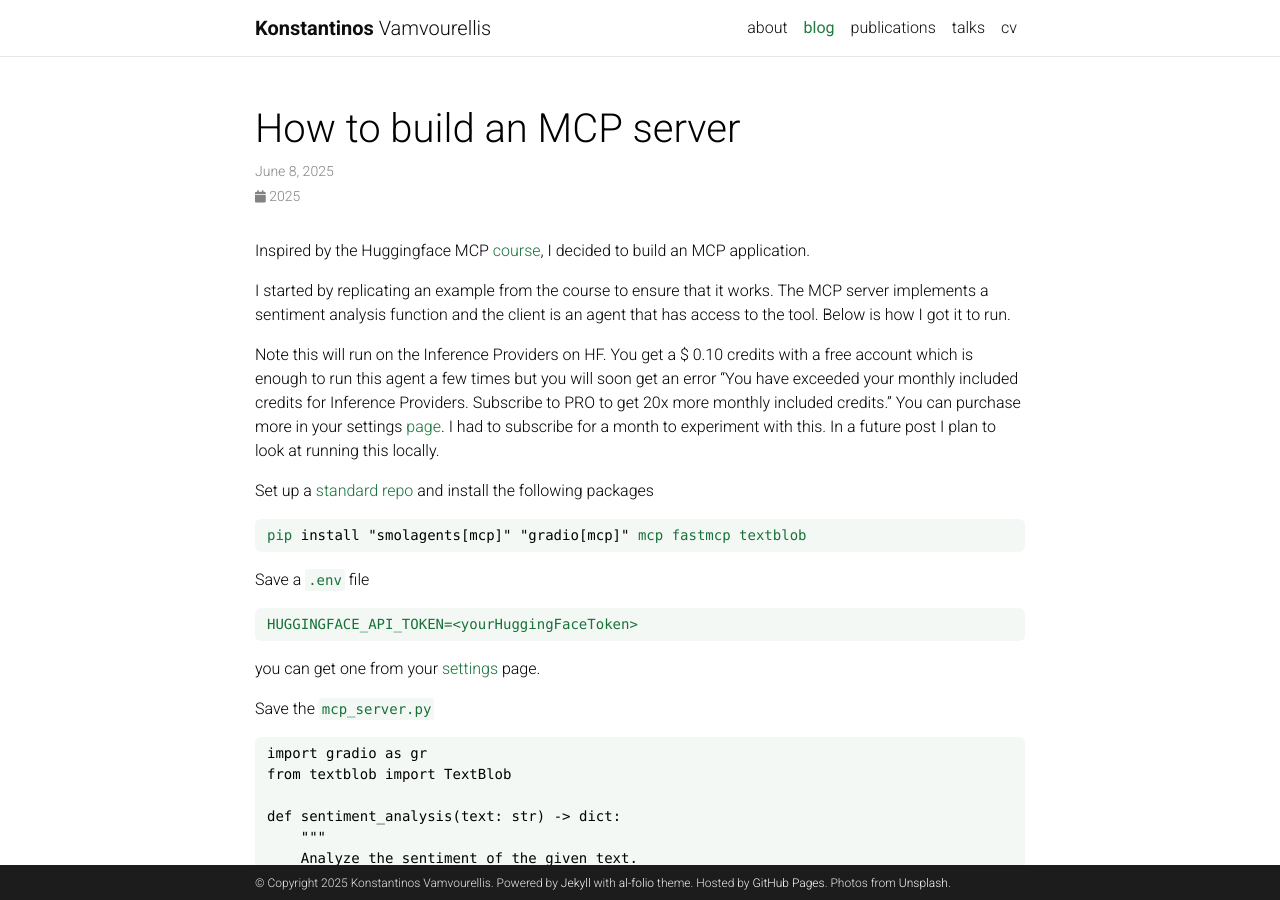
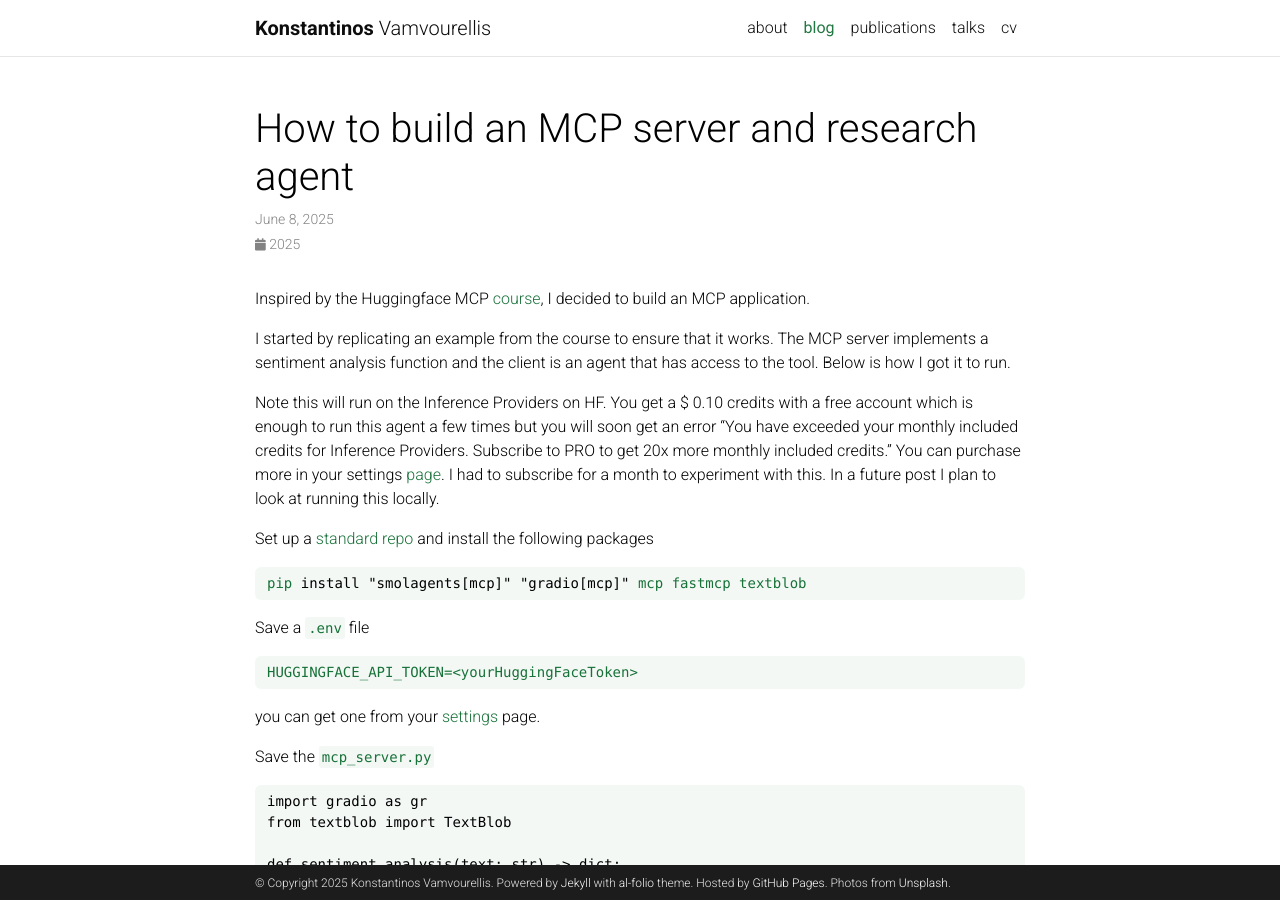
Before and after one commit to bayesways/bayesways.github.io, a Jekyll site: the page built from _posts/2025-06-15-How to build your own MCP server and research agent.md, in a window 1280 px wide and 900 px high. Built offline with Jekyll 4.4.1, drawn with Linux system fonts in a browser that asks for light colours; full-size pictures stand in for the smaller copies a plugin makes; comment, search, counter and statistics services are not loaded; a style sheet for code colours, icons or effects is not loaded.

Commit message:
change title

```diff
--- a/_posts/2025-06-15-How to build your own MCP server and research agent.md
+++ b/_posts/2025-06-15-How to build your own MCP server and research agent.md
@@ -1,7 +1,7 @@
 ---
 layout: post
 date: 2025-06-08
-title: How to build an MCP server
+title: How to build an MCP server and research agent
 giscus_comments: true
 related_posts: false
 tags:
```
